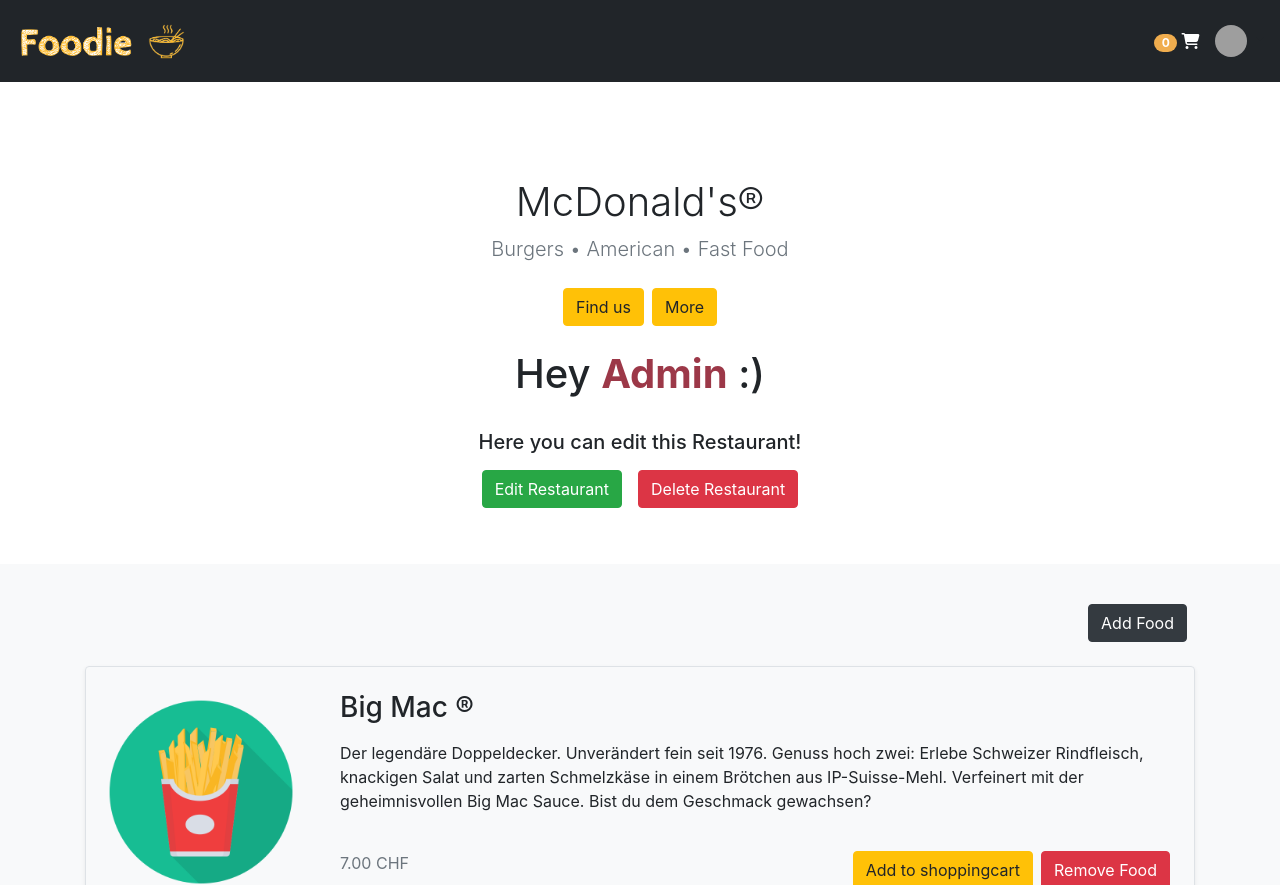
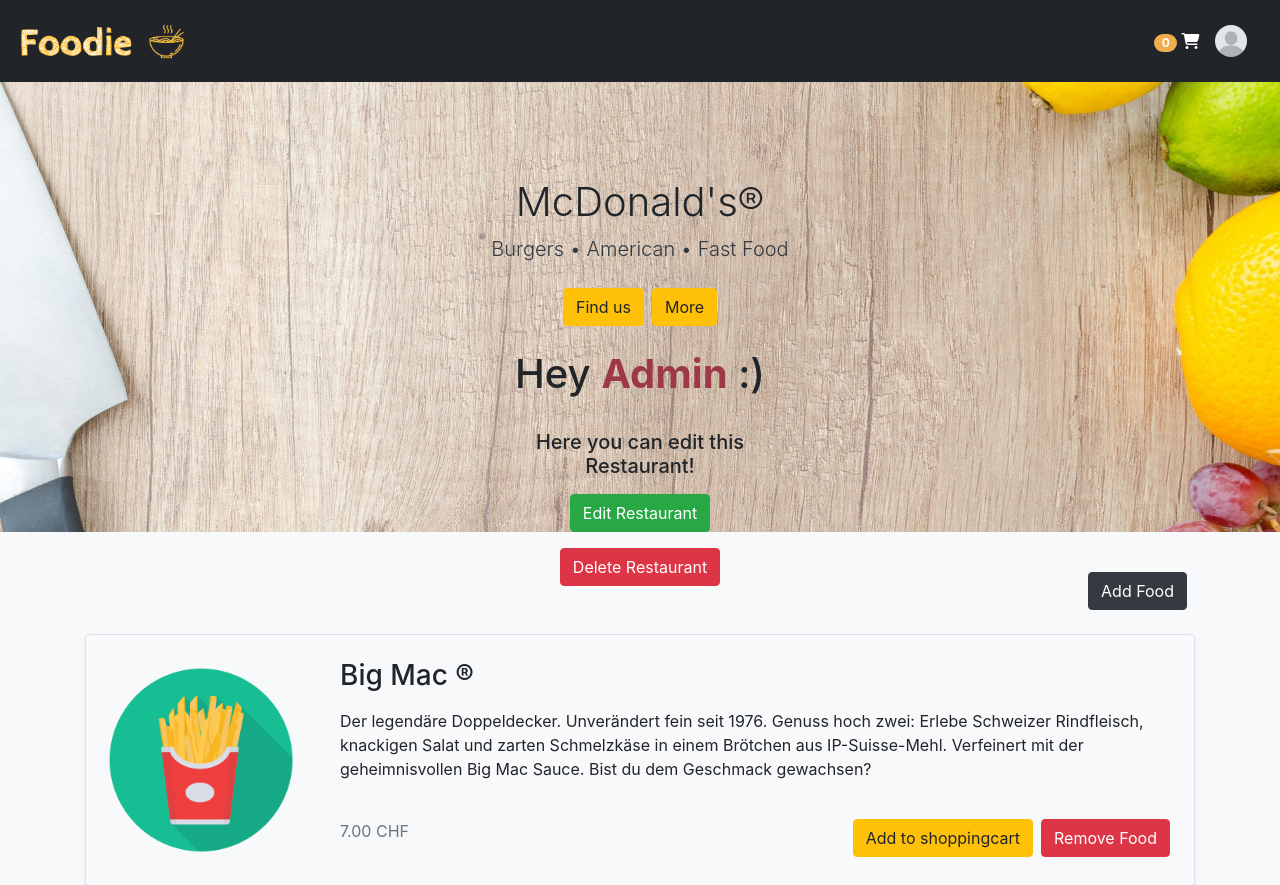
Before and after one commit to raquelima/foodie, a PHP site: page /foodie/restaurant.php?id=1 in a window 1280 px wide. Shown: the top 885 px of the page. Run offline with PHP 8.4, Linux system fonts and the light colour scheme; a user stored in the database is signed in; data comes from the database, SQL or seed files in the repository; data that the repository does not hold is empty; some libraries are stand-ins or nearby versions; grey boxes are pictures that could not be loaded.

Commit message:
added some pics, deleted others

```diff
--- a/edit.php
+++ b/edit.php
@@ -23,7 +23,7 @@ if (isset($_POST['editedRestaurant']) && is_numeric($_POST['editedRestaurant']))
         $description = htmlspecialchars(trim($_POST['description']));
 
         // Prüfung username
-        if (empty($description) || strlen($description) > 512) {
+        if (empty($description) || strlen($description) > 40) {
             $editError .= "Invalid restaurant description. ";
         }
     } else {
--- a/include/addRestaurantModal.php
+++ b/include/addRestaurantModal.php
@@ -23,7 +23,7 @@ if ($_SERVER['REQUEST_METHOD'] == "POST") {
     }
     if (isset($_POST['description'])) {
         $description = trim(htmlspecialchars($_POST['description']));
-        if (empty($description) || strlen($description) > 256) {
+        if (empty($description) || strlen($description) > 40) {
             $error .= " Invalid description";
         }
     } else {
@@ -103,7 +103,7 @@ if ($_SERVER['REQUEST_METHOD'] == "POST") {
                         <label class="px-4">Website</label>
                     </div>
                     <div class="form-floating mb-3">
-                        <textarea name="description" style="height: 300px;" class="form-control rounded-4" id="description" placeholder="Description" maxlength="256" cols="30" rows="10" required></textarea>
+                        <textarea name="description" style="height: 300px;" class="form-control rounded-4" id="description" placeholder="Description" maxlength="40" cols="30" rows="10" required></textarea>
                         <label class="px-4" for="description">Description</label>
                     </div>
                     <div class="form-floating mb-3">
--- a/include/editRestaurant.php
+++ b/include/editRestaurant.php
@@ -37,7 +37,7 @@
                                 <label class='px-4'>Website</label>
                             </div>
                             <div class='form-floating mb-3'>
-                                <textarea name='description' style='height: 300px;' class='form-control rounded-4' placeholder='Description' required cols='30' rows='10'>{$value["description"]}</textarea>
+                                <textarea name='description' style='height: 300px;' class='form-control rounded-4' placeholder='Description' required cols='30' maxlength='40' rows='10'>{$value["description"]}</textarea>
                                 <label class='px-4'>Description</label>
                             </div>
                             <div class='form-floating mb-3'>
--- a/include/footer.php
+++ b/include/footer.php
@@ -21,10 +21,10 @@
         </a>
 
         <ul class="nav col-md-4 justify-content-end">
-            <li class="ms-3"><a class="text-muted" href="#"><svg class="bi" width="24" height="24">
+            <li class="ms-3"><a class="text-muted" href="https://twitter.com/FoodieLima"><svg class="bi" width="24" height="24">
                         <use xlink:href="#twitter" />
                     </svg></a></li>
-            <li class="ms-3"><a class="text-muted" href="#"><svg class="bi" width="24" height="24">
+            <li class="ms-3"><a class="text-muted" href="https://www.instagram.com/foodie_yumyumyum/"><svg class="bi" width="24" height="24">
                         <use xlink:href="#instagram" />
                     </svg></a></li>
             <li class="ms-3"><a class="text-muted" href="#"><svg class="bi" width="24" height="24">
--- a/include/loggedinNav.php
+++ b/include/loggedinNav.php
@@ -14,7 +14,7 @@ if (isset($_POST['removedFood']) && is_numeric($_POST['removedFood'])) {
         <i class="fas fa-shopping-cart"></i>
     </a>
     <a href="#" class="d-block link-dark text-decoration-none dropdown-toggle" id="dropdownUser1" data-bs-toggle="dropdown" aria-expanded="false">
-        <img src="https://github.com/mdo.png" alt="mdo" width="32" height="32" class="rounded-circle">
+        <img src="images/profile.jpeg" alt="mdo" width="32" height="32" class="rounded-circle">
     </a>
     <ul class="dropdown-menu text-small" aria-labelledby="dropdownUser1">
         <li><a class="dropdown-item" href="index.php">Home</a></li>
--- a/profile.php
+++ b/profile.php
@@ -277,7 +277,7 @@ if ($row = $result->fetch_assoc()) {
                 echo "<div class='col-lg-3 col-md-4 col-sm-4'>
                 <div class='main-box clearfix'>
                     <h2>{$firstname} {$lastname} </h2>
-                    <img src='http://dipsinternational.com/wp-content/uploads/2017/03/user-icon-fontawesome.png' alt='' class='profile-img img-responsive center-block'>
+                    <img src='images/profile.jpeg' alt='' class='profile-img img-responsive center-block'>
                     <div class='profile-label'>";
 
                 if (isset($_SESSION['isAdmin']) && $_SESSION['isAdmin']) {
--- a/restaurant.php
+++ b/restaurant.php
@@ -77,6 +77,14 @@ if ($_SERVER["REQUEST_METHOD"] == "POST") {
     <link href="https://cdn.jsdelivr.net/npm/bootstrap@5.1.3/dist/css/bootstrap.min.css" rel="stylesheet" integrity="sha384-1BmE4kWBq78iYhFldvKuhfTAU6auU8tT94WrHftjDbrCEXSU1oBoqyl2QvZ6jIW3" crossorigin="anonymous">
     <!-- Font Awesome -->
     <script src="https://kit.fontawesome.com/aa92474866.js" crossorigin="anonymous"></script>
+
+    <style type="text/css">
+        .bgimg {
+            background-image: url('images/banner6.png');
+            background-size: cover;
+        }
+    </style>
+
 </head>
 
 <body>
@@ -94,9 +102,9 @@ if ($_SERVER["REQUEST_METHOD"] == "POST") {
 
     <?php include('include/map.php'); ?>
 
-    <div class="pt-5 text-center container">
-        <div class="row pt-lg-5">
-            <div class="col-lg-6 col-md-8 mx-auto">
+    <div class="pt-5 text-center bgimg" style="height: 450px;">
+        <div class="row pt-lg-5 ">
+            <div class="col-md-3 mx-auto">
                 <h1 class="fw-light"><?php
                                         $result->free();
                                         $query = "SELECT * FROM restaurants";
@@ -126,7 +134,7 @@ if ($_SERVER["REQUEST_METHOD"] == "POST") {
                                             die();
                                         }
                                         ?></h1>
-                <p class="lead text-muted"><?php
+                <p class="lead text-dark"><?php
                                             if (isset($_SESSION["loggedin"]) && $_SESSION["loggedin"]) {
 
                                                 foreach ($result as $value) {
```
Also changed, not shown: index.php (+11 -4 lines), images/1.png (deleted), images/3.png (deleted), images/4.png (deleted), images/banner1.png (added), images/banner6.png (added), images/profile.jpeg (added).
